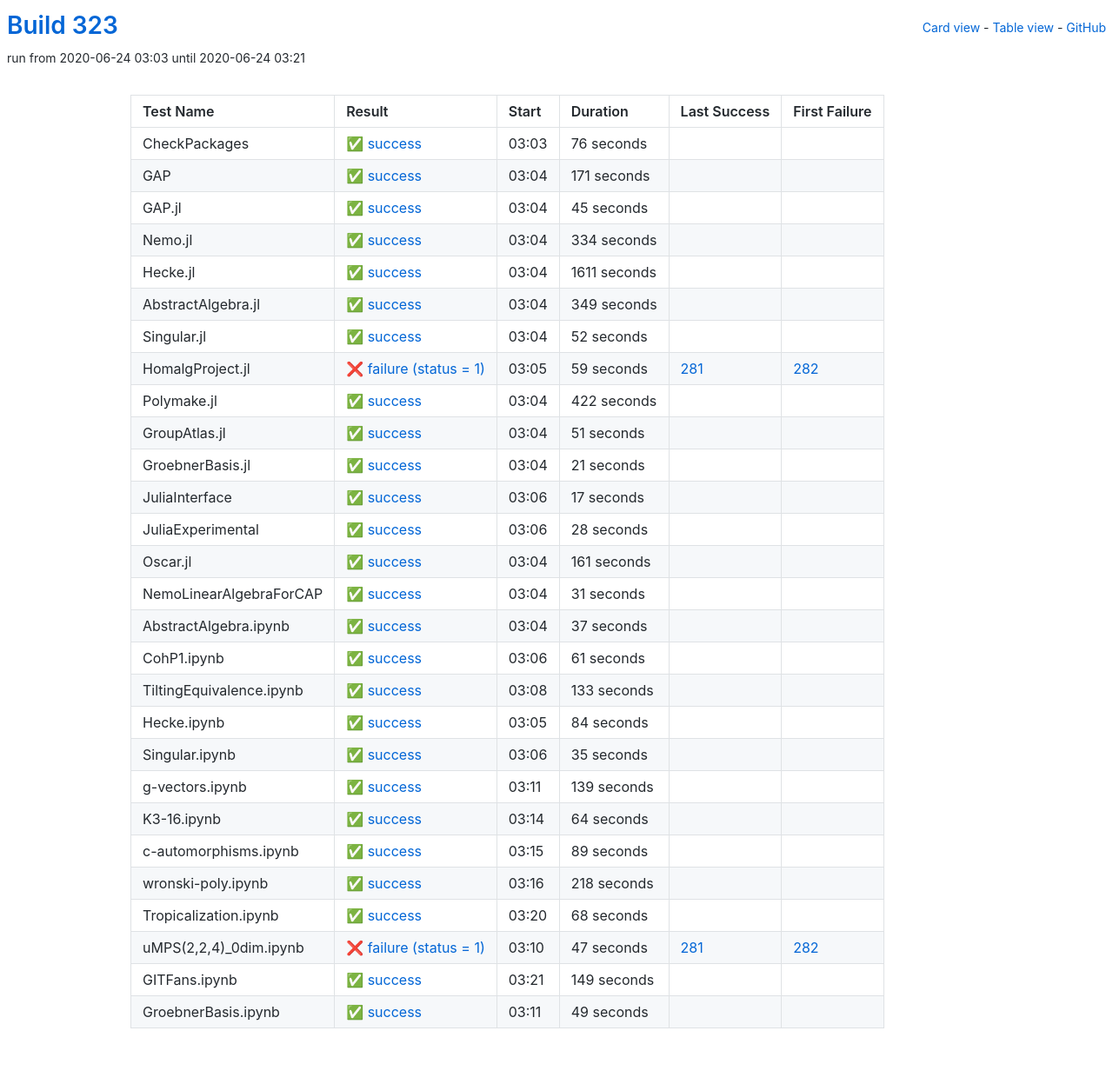
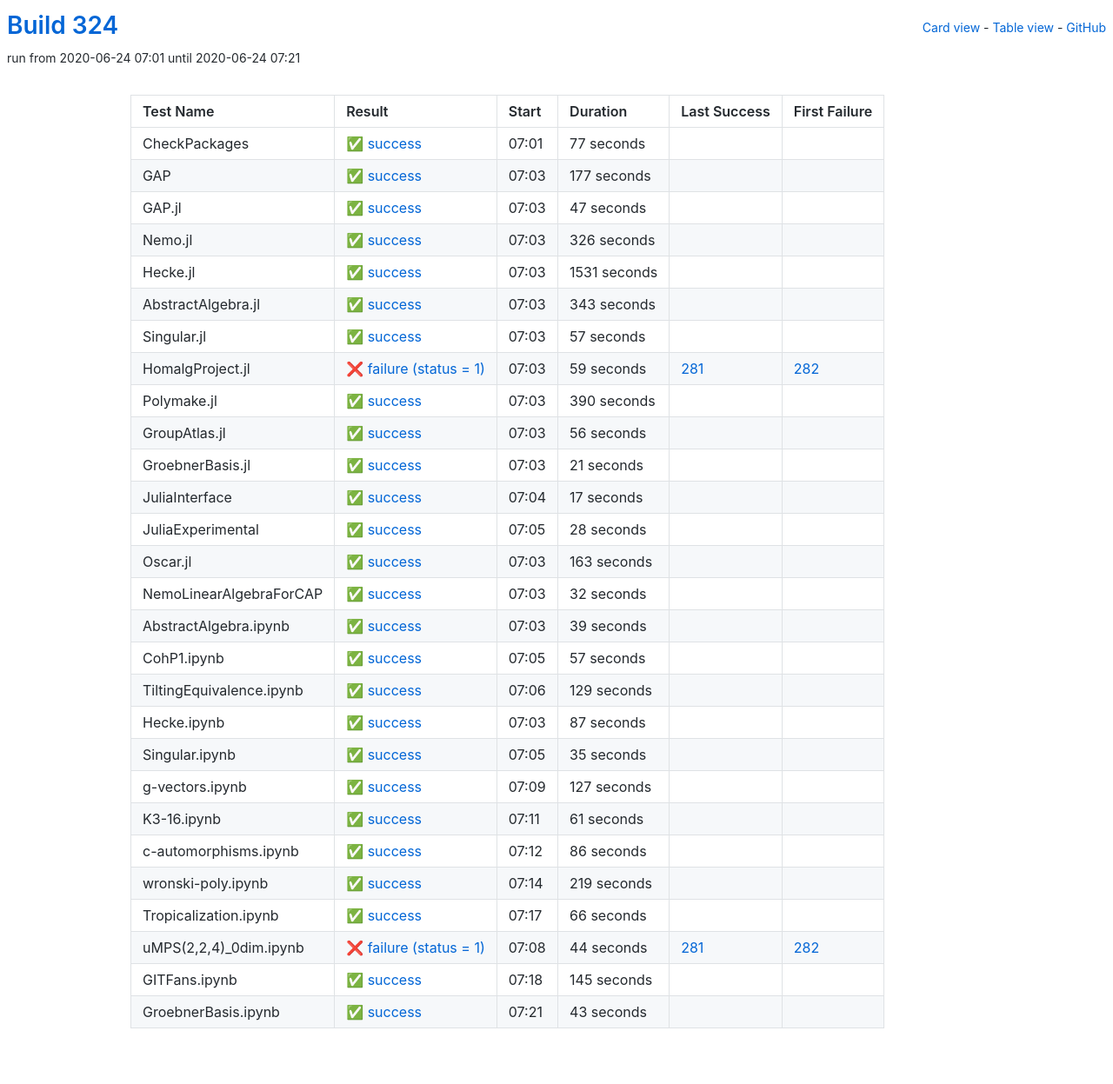
Before and after one commit to oscar-system/oscar-ci-status-stable, a Jekyll site: the page built from table.html, in a window 1280 px wide. Shown: the whole page at 87% size. Built offline with Jekyll 4.4.1, drawn with Linux system fonts in a browser that asks for light colours.

Commit message:
Build #324

```diff
--- a/_data/ci.yml
+++ b/_data/ci.yml
@@ -1,6 +1,6 @@
 ---
-build: 323
-build_url: https://oscarci.mathematik.uni-kl.de/job/oscar-stable/323/
+build: 324
+build_url: https://oscarci.mathematik.uni-kl.de/job/oscar-stable/324/
 job: oscar-stable
 organization: oscar-system
 repo: oscar-ci-status-stable
@@ -8,92 +8,92 @@ repourl: https://github.com/oscar-system/oscar-ci-status-stable
 tests:
 - name: CheckPackages
   id: checkpackages
-  log: https://oscarci.mathematik.uni-kl.de/job/oscar-stable/323/artifact/logs/build-323/CheckPackages.log
-  start: 2020-06-24 03:03
+  log: https://oscarci.mathematik.uni-kl.de/job/oscar-stable/324/artifact/logs/build-324/CheckPackages.log
+  start: 2020-06-24 07:01
   success: true
   exitcode: 0
   status: success
-  duration: 76
+  duration: 77
   last_success: false
   last_success_url:
   first_failure: false
   first_failure_url:
 - name: GAP
   id: gap
-  log: https://oscarci.mathematik.uni-kl.de/job/oscar-stable/323/artifact/logs/build-323/GAP.log
-  start: 2020-06-24 03:04
+  log: https://oscarci.mathematik.uni-kl.de/job/oscar-stable/324/artifact/logs/build-324/GAP.log
+  start: 2020-06-24 07:03
   success: true
   exitcode: 0
   status: success
-  duration: 171
+  duration: 177
   last_success: false
   last_success_url:
   first_failure: false
   first_failure_url:
 - name: GAP.jl
   id: gap-jl
-  log: https://oscarci.mathematik.uni-kl.de/job/oscar-stable/323/artifact/logs/build-323/GAP.jl.log
-  start: 2020-06-24 03:04
+  log: https://oscarci.mathematik.uni-kl.de/job/oscar-stable/324/artifact/logs/build-324/GAP.jl.log
+  start: 2020-06-24 07:03
   success: true
   exitcode: 0
   status: success
-  duration: 45
+  duration: 47
   last_success: false
   last_success_url:
   first_failure: false
   first_failure_url:
 - name: Nemo.jl
   id: nemo-jl
-  log: https://oscarci.mathematik.uni-kl.de/job/oscar-stable/323/artifact/logs/build-323/Nemo.jl.log
-  start: 2020-06-24 03:04
+  log: https://oscarci.mathematik.uni-kl.de/job/oscar-stable/324/artifact/logs/build-324/Nemo.jl.log
+  start: 2020-06-24 07:03
   success: true
   exitcode: 0
   status: success
-  duration: 334
+  duration: 326
   last_success: false
   last_success_url:
   first_failure: false
   first_failure_url:
 - name: Hecke.jl
   id: hecke-jl
-  log: https://oscarci.mathematik.uni-kl.de/job/oscar-stable/323/artifact/logs/build-323/Hecke.jl.log
-  start: 2020-06-24 03:04
+  log: https://oscarci.mathematik.uni-kl.de/job/oscar-stable/324/artifact/logs/build-324/Hecke.jl.log
+  start: 2020-06-24 07:03
   success: true
   exitcode: 0
   status: success
-  duration: 1611
+  duration: 1531
   last_success: false
   last_success_url:
   first_failure: false
   first_failure_url:
 - name: AbstractAlgebra.jl
   id: abstractalgebra-jl
-  log: https://oscarci.mathematik.uni-kl.de/job/oscar-stable/323/artifact/logs/build-323/AbstractAlgebra.jl.log
-  start: 2020-06-24 03:04
+  log: https://oscarci.mathematik.uni-kl.de/job/oscar-stable/324/artifact/logs/build-324/AbstractAlgebra.jl.log
+  start: 2020-06-24 07:03
   success: true
   exitcode: 0
   status: success
-  duration: 349
+  duration: 343
   last_success: false
   last_success_url:
   first_failure: false
   first_failure_url:
 - name: Singular.jl
   id: singular-jl
-  log: https://oscarci.mathematik.uni-kl.de/job/oscar-stable/323/artifact/logs/build-323/Singular.jl.log
-  start: 2020-06-24 03:04
+  log: https://oscarci.mathematik.uni-kl.de/job/oscar-stable/324/artifact/logs/build-324/Singular.jl.log
+  start: 2020-06-24 07:03
   success: true
   exitcode: 0
   status: success
-  duration: 52
+  duration: 57
   last_success: false
   last_success_url:
   first_failure: false
   first_failure_url:
 - name: HomalgProject.jl
   id: homalgproject-jl
-  log: https://oscarci.mathematik.uni-kl.de/job/oscar-stable/323/artifact/logs/build-323/HomalgProject.jl.log
-  start: 2020-06-24 03:05
+  log: https://oscarci.mathematik.uni-kl.de/job/oscar-stable/324/artifact/logs/build-324/HomalgProject.jl.log
+  start: 2020-06-24 07:03
   success: false
   exitcode: 1
   status: failure
@@ -104,32 +104,32 @@ tests:
   first_failure_url: https://oscarci.mathematik.uni-kl.de/job/oscar-stable/282/
 - name: Polymake.jl
   id: polymake-jl
-  log: https://oscarci.mathematik.uni-kl.de/job/oscar-stable/323/artifact/logs/build-323/Polymake.jl.log
-  start: 2020-06-24 03:04
+  log: https://oscarci.mathematik.uni-kl.de/job/oscar-stable/324/artifact/logs/build-324/Polymake.jl.log
+  start: 2020-06-24 07:03
   success: true
   exitcode: 0
   status: success
-  duration: 422
+  duration: 390
   last_success: false
   last_success_url:
   first_failure: false
   first_failure_url:
 - name: GroupAtlas.jl
   id: groupatlas-jl
-  log: https://oscarci.mathematik.uni-kl.de/job/oscar-stable/323/artifact/logs/build-323/GroupAtlas.jl.log
-  start: 2020-06-24 03:04
+  log: https://oscarci.mathematik.uni-kl.de/job/oscar-stable/324/artifact/logs/build-324/GroupAtlas.jl.log
+  start: 2020-06-24 07:03
   success: true
   exitcode: 0
   status: success
-  duration: 51
+  duration: 56
   last_success: false
   last_success_url:
   first_failure: false
   first_failure_url:
 - name: GroebnerBasis.jl
   id: groebnerbasis-jl
-  log: https://oscarci.mathematik.uni-kl.de/job/oscar-stable/323/artifact/logs/build-323/GroebnerBasis.jl.log
-  start: 2020-06-24 03:04
+  log: https://oscarci.mathematik.uni-kl.de/job/oscar-stable/324/artifact/logs/build-324/GroebnerBasis.jl.log
+  start: 2020-06-24 07:03
   success: true
   exitcode: 0
   status: success
@@ -140,8 +140,8 @@ tests:
   first_failure_url:
 - name: JuliaInterface
   id: juliainterface
-  log: https://oscarci.mathematik.uni-kl.de/job/oscar-stable/323/artifact/logs/build-323/JuliaInterface.log
-  start: 2020-06-24 03:06
+  log: https://oscarci.mathematik.uni-kl.de/job/oscar-stable/324/artifact/logs/build-324/JuliaInterface.log
+  start: 2020-06-24 07:04
   success: true
   exitcode: 0
   status: success
@@ -152,8 +152,8 @@ tests:
   first_failure_url:
 - name: JuliaExperimental
   id: juliaexperimental
-  log: https://oscarci.mathematik.uni-kl.de/job/oscar-stable/323/artifact/logs/build-323/JuliaExperimental.log
-  start: 2020-06-24 03:06
+  log: https://oscarci.mathematik.uni-kl.de/job/oscar-stable/324/artifact/logs/build-324/JuliaExperimental.log
+  start: 2020-06-24 07:05
   success: true
   exitcode: 0
   status: success
@@ -164,80 +164,80 @@ tests:
   first_failure_url:
 - name: Oscar.jl
   id: oscar-jl
-  log: https://oscarci.mathematik.uni-kl.de/job/oscar-stable/323/artifact/logs/build-323/Oscar.jl.log
-  start: 2020-06-24 03:04
+  log: https://oscarci.mathematik.uni-kl.de/job/oscar-stable/324/artifact/logs/build-324/Oscar.jl.log
+  start: 2020-06-24 07:03
   success: true
   exitcode: 0
   status: success
-  duration: 161
+  duration: 163
   last_success: false
   last_success_url:
   first_failure: false
   first_failure_url:
 - name: NemoLinearAlgebraForCAP
   id: nemolinearalgebraforcap
-  log: https://oscarci.mathematik.uni-kl.de/job/oscar-stable/323/artifact/logs/build-323/NemoLinearAlgebraForCAP.log
-  start: 2020-06-24 03:04
+  log: https://oscarci.mathematik.uni-kl.de/job/oscar-stable/324/artifact/logs/build-324/NemoLinearAlgebraForCAP.log
+  start: 2020-06-24 07:03
   success: true
   exitcode: 0
   status: success
-  duration: 31
+  duration: 32
   last_success: false
   last_success_url:
   first_failure: false
   first_failure_url:
 - name: AbstractAlgebra.ipynb
   id: abstractalgebra-ipynb
-  log: https://oscarci.mathematik.uni-kl.de/job/oscar-stable/323/artifact/logs/build-323/AbstractAlgebra.ipynb.log
-  start: 2020-06-24 03:04
+  log: https://oscarci.mathematik.uni-kl.de/job/oscar-stable/324/artifact/logs/build-324/AbstractAlgebra.ipynb.log
+  start: 2020-06-24 07:03
   success: true
   exitcode: 0
   status: success
-  duration: 37
+  duration: 39
   last_success: false
   last_success_url:
   first_failure: false
   first_failure_url:
 - name: CohP1.ipynb
   id: cohp1-ipynb
-  log: https://oscarci.mathematik.uni-kl.de/job/oscar-stable/323/artifact/logs/build-323/CohP1.ipynb.log
-  start: 2020-06-24 03:06
+  log: https://oscarci.mathematik.uni-kl.de/job/oscar-stable/324/artifact/logs/build-324/CohP1.ipynb.log
+  start: 2020-06-24 07:05
   success: true
   exitcode: 0
   status: success
-  duration: 61
+  duration: 57
   last_success: false
   last_success_url:
   first_failure: false
   first_failure_url:
 - name: TiltingEquivalence.ipynb
   id: tiltingequivalence-ipynb
-  log: https://oscarci.mathematik.uni-kl.de/job/oscar-stable/323/artifact/logs/build-323/TiltingEquivalence.ipynb.log
-  start: 2020-06-24 03:08
+  log: https://oscarci.mathematik.uni-kl.de/job/oscar-stable/324/artifact/logs/build-324/TiltingEquivalence.ipynb.log
+  start: 2020-06-24 07:06
   success: true
   exitcode: 0
   status: success
-  duration: 133
+  duration: 129
   last_success: false
   last_success_url:
   first_failure: false
   first_failure_url:
 - name: Hecke.ipynb
   id: hecke-ipynb
-  log: https://oscarci.mathematik.uni-kl.de/job/oscar-stable/323/artifact/logs/build-323/Hecke.ipynb.log
-  start: 2020-06-24 03:05
+  log: https://oscarci.mathematik.uni-kl.de/job/oscar-stable/324/artifact/logs/build-324/Hecke.ipynb.log
+  start: 2020-06-24 07:03
   success: true
   exitcode: 0
   status: success
-  duration: 84
+  duration: 87
   last_success: false
   last_success_url:
   first_failure: false
   first_failure_url:
 - name: Singular.ipynb
   id: singular-ipynb
-  log: https://oscarci.mathematik.uni-kl.de/job/oscar-stable/323/artifact/logs/build-323/Singular.ipynb.log
-  start: 2020-06-24 03:06
+  log: https://oscarci.mathematik.uni-kl.de/job/oscar-stable/324/artifact/logs/build-324/Singular.ipynb.log
+  start: 2020-06-24 07:05
   success: true
   exitcode: 0
   status: success
@@ -248,96 +248,96 @@ tests:
   first_failure_url:
 - name: g-vectors.ipynb
   id: g-vectors-ipynb
-  log: https://oscarci.mathematik.uni-kl.de/job/oscar-stable/323/artifact/logs/build-323/g-vectors.ipynb.log
-  start: 2020-06-24 03:11
+  log: https://oscarci.mathematik.uni-kl.de/job/oscar-stable/324/artifact/logs/build-324/g-vectors.ipynb.log
+  start: 2020-06-24 07:09
   success: true
   exitcode: 0
   status: success
-  duration: 139
+  duration: 127
   last_success: false
   last_success_url:
   first_failure: false
   first_failure_url:
 - name: K3-16.ipynb
   id: k3-16-ipynb
-  log: https://oscarci.mathematik.uni-kl.de/job/oscar-stable/323/artifact/logs/build-323/K3-16.ipynb.log
-  start: 2020-06-24 03:14
+  log: https://oscarci.mathematik.uni-kl.de/job/oscar-stable/324/artifact/logs/build-324/K3-16.ipynb.log
+  start: 2020-06-24 07:11
   success: true
   exitcode: 0
   status: success
-  duration: 64
+  duration: 61
   last_success: false
   last_success_url:
   first_failure: false
   first_failure_url:
 - name: c-automorphisms.ipynb
   id: c-automorphisms-ipynb
-  log: https://oscarci.mathematik.uni-kl.de/job/oscar-stable/323/artifact/logs/build-323/c-automorphisms.ipynb.log
-  start: 2020-06-24 03:15
+  log: https://oscarci.mathematik.uni-kl.de/job/oscar-stable/324/artifact/logs/build-324/c-automorphisms.ipynb.log
+  start: 2020-06-24 07:12
   success: true
   exitcode: 0
   status: success
-  duration: 89
+  duration: 86
   last_success: false
   last_success_url:
   first_failure: false
   first_failure_url:
 - name: wronski-poly.ipynb
   id: wronski-poly-ipynb
-  log: https://oscarci.mathematik.uni-kl.de/job/oscar-stable/323/artifact/logs/build-323/wronski-poly.ipynb.log
-  start: 2020-06-24 03:16
+  log: https://oscarci.mathematik.uni-kl.de/job/oscar-stable/324/artifact/logs/build-324/wronski-poly.ipynb.log
+  start: 2020-06-24 07:14
   success: true
   exitcode: 0
   status: success
-  duration: 218
+  duration: 219
   last_success: false
   last_success_url:
   first_failure: false
   first_failure_url:
 - name: Tropicalization.ipynb
   id: tropicalization-ipynb
-  log: https://oscarci.mathematik.uni-kl.de/job/oscar-stable/323/artifact/logs/build-323/Tropicalization.ipynb.log
-  start: 2020-06-24 03:20
+  log: https://oscarci.mathematik.uni-kl.de/job/oscar-stable/324/artifact/logs/build-324/Tropicalization.ipynb.log
+  start: 2020-06-24 07:17
   success: true
   exitcode: 0
   status: success
-  duration: 68
+  duration: 66
   last_success: false
   last_success_url:
   first_failure: false
   first_failure_url:
 - name: uMPS(2,2,4)_0dim.ipynb
   id: umps-2-2-4-0dim-ipynb
-  log: https://oscarci.mathematik.uni-kl.de/job/oscar-stable/323/artifact/logs/build-323/uMPS-2-2-4-_0dim.ipynb.log
-  start: 2020-06-24 03:10
+  log: https://oscarci.mathematik.uni-kl.de/job/oscar-stable/324/artifact/logs/build-324/uMPS-2-2-4-_0dim.ipynb.log
+  start: 2020-06-24 07:08
   success: false
   exitcode: 1
   status: failure
-  duration: 47
+  duration: 44
   last_success: 281
   last_success_url: https://oscarci.mathematik.uni-kl.de/job/oscar-stable/281/
   first_failure: 282
   first_failure_url: https://oscarci.mathematik.uni-kl.de/job/oscar-stable/282/
 - name: GITFans.ipynb
   id: gitfans-ipynb
-  log: https://oscarci.mathematik.uni-kl.de/job/oscar-stable/323/artifact/logs/build-323/GITFans.ipynb.log
-  start: 2020-06-24 03:21
+  log: https://oscarci.mathematik.uni-kl.de/job/oscar-stable/324/artifact/logs/build-324/GITFans.ipynb.log
+  start: 2020-06-24 07:18
   success: true
   exitcode: 0
   status: success
-  duration: 149
+  duration: 145
   last_success: false
   last_success_url:
   first_failure: false
   first_failure_url:
 - name: GroebnerBasis.ipynb
   id: groebnerbasis-ipynb
-  log: https://oscarci.mathematik.uni-kl.de/job/oscar-stable/323/artifact/logs/build-323/GroebnerBasis.ipynb.log
-  start: 2020-06-24 03:11
+  log: https://oscarci.mathematik.uni-kl.de/job/oscar-stable/324/artifact/logs/build-324/GroebnerBasis.ipynb.log
+  start: 2020-06-24 07:21
   success: true
   exitcode: 0
   status: success
-  duration: 49
+  duration: 43
   last_success: false
   last_success_url:
   first_failure: false
```
Also changed, not shown: README.md.
